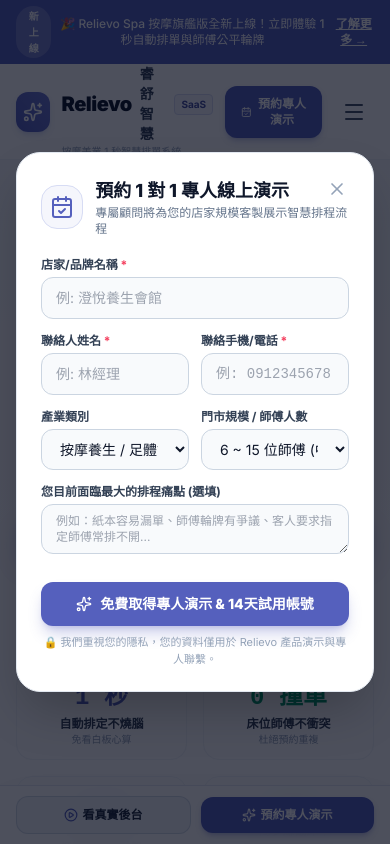
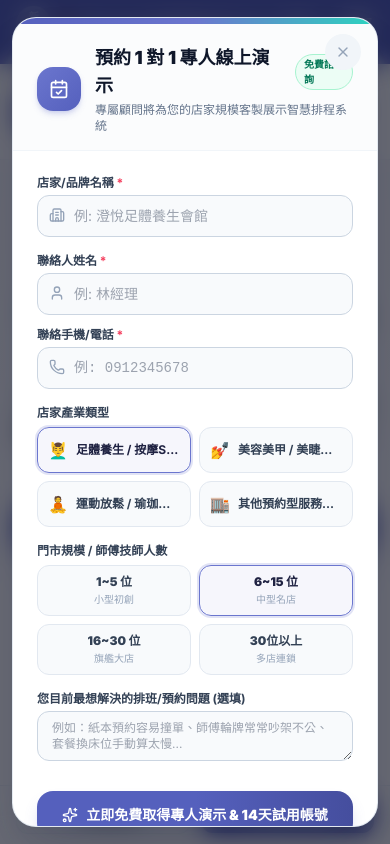
Before and after one commit to jerryxue-project/relievo_landing, a Vue app: page / in a window 390 px wide. Both pictures are taken after a click on the button "免費預約專人線上演示 (試用 14 天)". Shown: the top 844 px of the page. Built offline with nearby package versions, Linux system fonts and the light colour scheme.

Commit message:
feat(ui): upgrade lead capture modal with modern frosted glass and responsive design

```diff
--- a/src/components/LeadCaptureModal.vue
+++ b/src/components/LeadCaptureModal.vue
@@ -1,68 +1,98 @@
 <template>
   <div v-if="isOpen" class="fixed inset-0 z-50 overflow-y-auto">
-    <!-- Backdrop -->
-    <div class="fixed inset-0 bg-slate-950/70 backdrop-blur-xs transition-opacity" @click="close"></div>
+    <!-- Frosted Backdrop -->
+    <div
+      class="fixed inset-0 bg-slate-950/60 backdrop-blur-md transition-opacity animate-in fade-in duration-200"
+      @click="close"
+    ></div>
 
-    <div class="flex min-h-full items-center justify-center p-4">
-      <div class="relative w-full max-w-lg rounded-3xl bg-white border border-slate-200 shadow-2xl p-6 sm:p-8 text-slate-900 transform transition-all">
+    <div class="flex min-h-full items-center justify-center p-3 sm:p-6">
+      <div
+        class="relative w-full max-w-lg rounded-3xl bg-white border border-slate-200/90 shadow-2xl shadow-indigo-950/20 text-slate-900 transform transition-all overflow-hidden animate-in zoom-in-95 duration-200"
+      >
+        <!-- Top Gradient Accent Line -->
+        <div class="h-1.5 w-full bg-gradient-to-r from-brand-600 via-indigo-500 to-teal-400"></div>
+
         <!-- Close Button -->
-        <button @click="close" class="absolute top-5 right-5 text-slate-400 hover:text-slate-700 p-1.5 rounded-xl hover:bg-slate-100 transition-colors">
-          <X class="w-5 h-5" />
+        <button
+          type="button"
+          @click="close"
+          class="absolute top-4 right-4 z-10 w-9 h-9 rounded-full bg-slate-100 hover:bg-slate-200 text-slate-400 hover:text-slate-700 flex items-center justify-center transition-all cursor-pointer shadow-2xs"
+          title="關閉視窗 (ESC)"
+        >
+          <X class="w-4 h-4" />
         </button>
 
-        <div v-if="!isSuccess" class="space-y-5">
-          <!-- Header -->
-          <div class="flex items-center space-x-3">
-            <div class="w-11 h-11 rounded-2xl bg-brand-50 border border-brand-200 flex items-center justify-center text-brand-600 shadow-xs">
-              <CalendarCheck class="w-6 h-6" />
+        <div v-if="!isSuccess">
+          <!-- Modal Header -->
+          <div class="px-6 pt-5 pb-4 border-b border-slate-100 flex items-center space-x-3.5 bg-slate-50/50">
+            <div class="w-11 h-11 rounded-2xl bg-gradient-to-br from-brand-500 to-indigo-600 text-white flex items-center justify-center shadow-md shadow-brand-500/25 flex-shrink-0">
+              <CalendarCheck class="w-5 h-5" />
             </div>
             <div>
-              <h3 class="text-lg font-extrabold text-slate-900">預約 1 對 1 專人線上演示</h3>
-              <p class="text-xs text-slate-500">專屬顧問將為您的店家規模客製展示智慧排程流程</p>
+              <div class="flex items-center space-x-2">
+                <h3 class="text-lg font-black text-slate-900">預約 1 對 1 專人線上演示</h3>
+                <span class="px-2 py-0.5 rounded-full bg-emerald-50 text-emerald-700 border border-emerald-200 text-[10px] font-bold">
+                  免費諮詢
+                </span>
+              </div>
+              <p class="text-xs text-slate-500 mt-0.5">專屬顧問將為您的店家規模客製展示智慧排程系統</p>
             </div>
           </div>
 
+          <!-- Form Body -->
+          <div class="p-6 space-y-4 max-h-[80vh] overflow-y-auto">
             <!-- Top Error Banner -->
-          <div v-if="errorMessage" class="p-3 rounded-xl bg-rose-50 border border-rose-200 text-xs text-rose-700 font-semibold flex items-center space-x-2">
+            <div
+              v-if="errorMessage"
+              class="p-3 rounded-2xl bg-rose-50 border border-rose-200 text-xs text-rose-700 font-semibold flex items-center space-x-2 shadow-xs animate-in fade-in"
+            >
               <AlertCircle class="w-4 h-4 text-rose-600 flex-shrink-0" />
               <span>{{ errorMessage }}</span>
             </div>
 
-          <!-- Form -->
-          <form @submit.prevent="handleSubmit" novalidate class="space-y-3.5">
+            <form @submit.prevent="handleSubmit" novalidate class="space-y-4">
+              <!-- Store Name -->
               <div>
                 <label class="block text-xs font-bold text-slate-700 mb-1">
                   店家/品牌名稱 <span class="text-rose-500">*</span>
                 </label>
+                <div class="relative">
                   <input
                     v-model="form.store_name"
                     type="text"
-                placeholder="例: 澄悅養生會館"
+                    placeholder="例: 澄悅足體養生會館"
                     @input="errors.store_name = ''"
-                class="w-full bg-slate-50 border rounded-xl px-3.5 py-2.5 text-sm text-slate-900 focus:bg-white focus:outline-none focus:ring-2 focus:ring-brand-500/20 transition-all"
-                :class="errors.store_name ? 'border-rose-400 bg-rose-50/30' : 'border-slate-300 focus:border-brand-500'"
+                    class="w-full bg-slate-50 border rounded-xl pl-9 pr-3 py-2.5 text-sm text-slate-900 focus:bg-white focus:outline-none focus:ring-2 focus:ring-brand-500/20 transition-all"
+                    :class="errors.store_name ? 'border-rose-400 bg-rose-50/20 focus:border-rose-500' : 'border-slate-300 focus:border-brand-500'"
                   />
+                  <Building2 class="w-4 h-4 text-slate-400 absolute left-3 top-3 pointer-events-none" />
+                </div>
                 <p v-if="errors.store_name" class="mt-1 text-xs text-rose-600 flex items-center space-x-1 font-medium">
-                <AlertCircle class="w-3.5 h-3.5" />
+                  <AlertCircle class="w-3.5 h-3.5 flex-shrink-0" />
                   <span>{{ errors.store_name }}</span>
                 </p>
               </div>
 
-            <div class="grid grid-cols-2 gap-3">
+              <!-- Contact Name & Phone -->
+              <div class="grid grid-cols-1 sm:grid-cols-2 gap-3">
                 <div>
                   <label class="block text-xs font-bold text-slate-700 mb-1">
                     聯絡人姓名 <span class="text-rose-500">*</span>
                   </label>
+                  <div class="relative">
                     <input
                       v-model="form.contact_name"
                       type="text"
                       placeholder="例: 林經理"
                       @input="errors.contact_name = ''"
-                  class="w-full bg-slate-50 border rounded-xl px-3.5 py-2.5 text-sm text-slate-900 focus:bg-white focus:outline-none focus:ring-2 focus:ring-brand-500/20 transition-all"
-                  :class="errors.contact_name ? 'border-rose-400 bg-rose-50/30' : 'border-slate-300 focus:border-brand-500'"
+                      class="w-full bg-slate-50 border rounded-xl pl-9 pr-3 py-2.5 text-sm text-slate-900 focus:bg-white focus:outline-none focus:ring-2 focus:ring-brand-500/20 transition-all"
+                      :class="errors.contact_name ? 'border-rose-400 bg-rose-50/20 focus:border-rose-500' : 'border-slate-300 focus:border-brand-500'"
                     />
+                    <User class="w-4 h-4 text-slate-400 absolute left-3 top-3 pointer-events-none" />
+                  </div>
                   <p v-if="errors.contact_name" class="mt-1 text-xs text-rose-600 flex items-center space-x-1 font-medium">
-                  <AlertCircle class="w-3.5 h-3.5" />
+                    <AlertCircle class="w-3.5 h-3.5 flex-shrink-0" />
                     <span>{{ errors.contact_name }}</span>
                   </p>
                 </div>
@@ -71,100 +101,133 @@
                   <label class="block text-xs font-bold text-slate-700 mb-1">
                     聯絡手機/電話 <span class="text-rose-500">*</span>
                   </label>
+                  <div class="relative">
                     <input
                       v-model="form.phone"
                       type="tel"
                       placeholder="例: 0912345678"
                       @input="errors.phone = ''"
-                  class="w-full bg-slate-50 border rounded-xl px-3.5 py-2.5 text-sm text-slate-900 font-mono focus:bg-white focus:outline-none focus:ring-2 focus:ring-brand-500/20 transition-all"
-                  :class="errors.phone ? 'border-rose-400 bg-rose-50/30' : 'border-slate-300 focus:border-brand-500'"
+                      class="w-full bg-slate-50 border rounded-xl pl-9 pr-3 py-2.5 text-sm text-slate-900 font-mono focus:bg-white focus:outline-none focus:ring-2 focus:ring-brand-500/20 transition-all"
+                      :class="errors.phone ? 'border-rose-400 bg-rose-50/20 focus:border-rose-500' : 'border-slate-300 focus:border-brand-500'"
                     />
+                    <Phone class="w-4 h-4 text-slate-400 absolute left-3 top-3 pointer-events-none" />
+                  </div>
                   <p v-if="errors.phone" class="mt-1 text-xs text-rose-600 flex items-center space-x-1 font-medium">
-                  <AlertCircle class="w-3.5 h-3.5" />
+                    <AlertCircle class="w-3.5 h-3.5 flex-shrink-0" />
                     <span>{{ errors.phone }}</span>
                   </p>
                 </div>
               </div>
 
-            <div class="grid grid-cols-2 gap-3">
+              <!-- Industry Type Segmented Cards -->
               <div>
-                <label class="block text-xs font-bold text-slate-700 mb-1">產業類別</label>
-                <select
-                  v-model="form.industry"
-                  class="w-full bg-slate-50 border border-slate-300 rounded-xl px-3.5 py-2.5 text-sm text-slate-900 focus:bg-white focus:outline-none focus:ring-2 focus:ring-brand-500/20"
+                <label class="block text-xs font-bold text-slate-700 mb-1.5">店家產業類型</label>
+                <div class="grid grid-cols-2 gap-2">
+                  <button
+                    v-for="item in [
+                      { id: 'SPA', name: '足體養生 / 按摩SPA', icon: '💆‍♂️' },
+                      { id: 'BEAUTY', name: '美容美甲 / 美睫沙龍', icon: '💅' },
+                      { id: 'FITNESS', name: '運動放鬆 / 瑜珈體態', icon: '🧘' },
+                      { id: 'OTHER', name: '其他預約型服務門市', icon: '🏬' }
+                    ]"
+                    :key="item.id"
+                    type="button"
+                    @click="form.industry = item.id"
+                    class="p-2.5 rounded-xl border text-xs font-bold transition-all cursor-pointer flex items-center space-x-2 text-left"
+                    :class="form.industry === item.id
+                      ? 'bg-brand-50/90 border-brand-500 text-brand-950 ring-2 ring-brand-500/20 shadow-2xs'
+                      : 'bg-slate-50 border-slate-200 text-slate-700 hover:bg-slate-100'"
                   >
-                  <option value="SPA">按摩養生 / 足體舒壓</option>
-                  <option value="BEAUTY">美容美甲 / 美睫沙龍</option>
-                  <option value="FITNESS">瑜珈健身 / 運動工作室</option>
-                  <option value="OTHER">其他預約型門市</option>
-                </select>
-              </div>
-
-              <div>
-                <label class="block text-xs font-bold text-slate-700 mb-1">門市規模 / 師傅人數</label>
-                <select
-                  v-model="form.team_size"
-                  class="w-full bg-slate-50 border border-slate-300 rounded-xl px-3.5 py-2.5 text-sm text-slate-900 focus:bg-white focus:outline-none focus:ring-2 focus:ring-brand-500/20"
-                >
-                  <option value="1-5">1 ~ 5 位師傅 (單店初創)</option>
-                  <option value="6-15">6 ~ 15 位師傅 (中型旗艦)</option>
-                  <option value="16-30">16 ~ 30 位師傅 (大型名店)</option>
-                  <option value="30+">30 位以上 / 多分店連鎖</option>
-                </select>
+                    <span class="text-base">{{ item.icon }}</span>
+                    <span class="truncate">{{ item.name }}</span>
+                  </button>
                 </div>
               </div>
 
+              <!-- Store Scale Segmented Buttons -->
               <div>
-              <label class="block text-xs font-bold text-slate-700 mb-1">您目前面臨最大的排程痛點 (選填)</label>
+                <label class="block text-xs font-bold text-slate-700 mb-1.5">門市規模 / 師傅技師人數</label>
+                <div class="grid grid-cols-2 sm:grid-cols-4 gap-2">
+                  <button
+                    v-for="size in [
+                      { id: '1-5', name: '1~5 位', desc: '小型初創' },
+                      { id: '6-15', name: '6~15 位', desc: '中型名店' },
+                      { id: '16-30', name: '16~30 位', desc: '旗艦大店' },
+                      { id: '30+', name: '30位以上', desc: '多店連鎖' }
+                    ]"
+                    :key="size.id"
+                    type="button"
+                    @click="form.team_size = size.id"
+                    class="p-2 rounded-xl border text-center transition-all cursor-pointer flex flex-col items-center justify-center"
+                    :class="form.team_size === size.id
+                      ? 'bg-brand-50/90 border-brand-500 text-brand-950 ring-2 ring-brand-500/20 shadow-2xs'
+                      : 'bg-slate-50 border-slate-200 text-slate-700 hover:bg-slate-100'"
+                  >
+                    <span class="text-xs font-black">{{ size.name }}</span>
+                    <span class="text-[10px] text-slate-400 font-normal mt-0.5">{{ size.desc }}</span>
+                  </button>
+                </div>
+              </div>
+
+              <!-- Pain Points -->
+              <div>
+                <label class="block text-xs font-bold text-slate-700 mb-1">您目前最想解決的排班/預約問題 (選填)</label>
                 <textarea
                   v-model="form.notes"
                   rows="2"
-                placeholder="例如：紙本容易漏單、師傅輪牌有爭議、客人要求指定師傅常排不開..."
-                class="w-full bg-slate-50 border border-slate-300 rounded-xl px-3.5 py-2 text-xs text-slate-900 focus:bg-white focus:outline-none focus:border-brand-500"
+                  placeholder="例如：紙本預約容易撞單、師傅輪牌常常吵架不公、套餐換床位手動算太慢..."
+                  class="w-full bg-slate-50 border border-slate-300 rounded-xl px-3.5 py-2 text-xs text-slate-900 focus:bg-white focus:outline-none focus:border-brand-500 transition-all"
                 ></textarea>
               </div>
 
+              <!-- Submit Button -->
               <div class="pt-2">
                 <button
                   type="submit"
                   :disabled="isSubmitting"
-                class="w-full py-3 rounded-xl bg-brand-600 hover:bg-brand-700 text-white text-sm font-extrabold shadow-lg shadow-brand-600/30 transition-all flex items-center justify-center space-x-2 cursor-pointer"
+                  class="w-full py-3.5 rounded-2xl bg-gradient-to-r from-brand-600 via-indigo-600 to-brand-700 hover:from-brand-500 hover:to-indigo-500 text-white text-sm font-black shadow-lg shadow-brand-500/25 hover:shadow-brand-500/40 transition-all flex items-center justify-center space-x-2 cursor-pointer transform active:scale-98"
                 >
                   <Sparkles class="w-4 h-4" />
-                <span>{{ isSubmitting ? '正在安排專人諮詢...' : '免費取得專人演示 & 14天試用帳號' }}</span>
+                  <span>{{ isSubmitting ? '正在安排專屬顧問...' : '立即免費取得專人演示 & 14天試用帳號' }}</span>
                 </button>
-              <p class="text-[11px] text-center text-slate-400 mt-2">
-                🔒 我們重視您的隱私，您的資料僅用於 Relievo 產品演示與專人聯繫。
+                <p class="text-[11px] text-center text-slate-400 mt-2.5 flex items-center justify-center space-x-1">
+                  <span>🔒</span>
+                  <span>我們重視您的隱私，資料僅用於 Relievo 產品演示與專人聯繫。</span>
                 </p>
               </div>
             </form>
           </div>
+        </div>
 
         <!-- Success State -->
-        <div v-else class="text-center py-6 space-y-4">
-          <div class="w-14 h-14 rounded-2xl bg-emerald-50 text-emerald-600 border border-emerald-200 flex items-center justify-center mx-auto">
+        <div v-else class="p-8 text-center space-y-4 animate-in zoom-in-95 duration-200">
+          <div class="w-16 h-16 rounded-3xl bg-emerald-50 text-emerald-600 border border-emerald-200 flex items-center justify-center mx-auto shadow-lg shadow-emerald-500/10">
             <CheckCircle2 class="w-8 h-8" />
           </div>
           <div>
-            <h3 class="text-lg font-bold text-slate-900">預約申請已順利送出！</h3>
-            <p class="text-xs text-slate-600 mt-1.5 max-w-sm mx-auto">
-              感謝您對 Relievo 睿舒智慧的關注！我們的產品顧問將於 24 小時內與您聯繫，協助開通測試環境並安排線上演示。
+            <h3 class="text-xl font-black text-slate-900">預約申請已順利送出！</h3>
+            <p class="text-xs text-slate-600 mt-2 max-w-sm mx-auto leading-relaxed">
+              感謝您對 Relievo 睿舒智慧的關注！我們的產品專員將於 24 小時內與您聯繫，協助開通測試環境並安排線上即時演示。
             </p>
           </div>
-          <div class="p-3 bg-slate-50 rounded-xl border border-slate-200 text-xs text-slate-600">
-            您也可以立即開啟我們現成運行的線上 Demo 進行試用。
+
+          <div class="p-4 bg-slate-50 rounded-2xl border border-slate-200 text-xs text-slate-600 space-y-1">
+            <div class="font-bold text-slate-800">您也可以立即直接體驗真實線上後台：</div>
+            <div class="text-[11px] text-slate-500">免安裝、免註冊，可即時操作智慧排班與甘特圖</div>
           </div>
-          <div class="flex justify-center space-x-3 pt-2">
+
+          <div class="flex flex-col sm:flex-row justify-center gap-2.5 pt-2">
             <a
               href="http://localhost:5173"
               target="_blank"
-              class="px-4 py-2 rounded-xl bg-brand-600 text-white font-bold text-xs"
+              class="px-5 py-2.5 rounded-xl bg-gradient-to-r from-brand-600 to-indigo-600 text-white font-bold text-xs shadow-md shadow-brand-500/25 flex items-center justify-center space-x-1.5"
             >
-              直接體驗線上 Demo
+              <span>立即體驗真實後台 Demo</span>
+              <ArrowRight class="w-3.5 h-3.5" />
             </a>
             <button
               @click="close"
-              class="px-4 py-2 rounded-xl bg-slate-100 hover:bg-slate-200 text-slate-700 font-bold text-xs"
+              class="px-5 py-2.5 rounded-xl bg-slate-100 hover:bg-slate-200 text-slate-700 font-bold text-xs transition-all cursor-pointer"
             >
               關閉視窗
             </button>
@@ -177,7 +240,17 @@
 
 <script setup>
 import { ref, reactive } from 'vue'
-import { X, CalendarCheck, Sparkles, AlertCircle, CheckCircle2 } from 'lucide-vue-next'
+import {
+  X,
+  CalendarCheck,
+  Sparkles,
+  AlertCircle,
+  CheckCircle2,
+  Building2,
+  User,
+  Phone,
+  ArrowRight
+} from 'lucide-vue-next'
 
 const props = defineProps({
   isOpen: { type: Boolean, default: false }
```
Also changed, not shown: 1 other file (tests, documents, lock files or other folders). Lines whose indentation alone changed are shown as unchanged.
